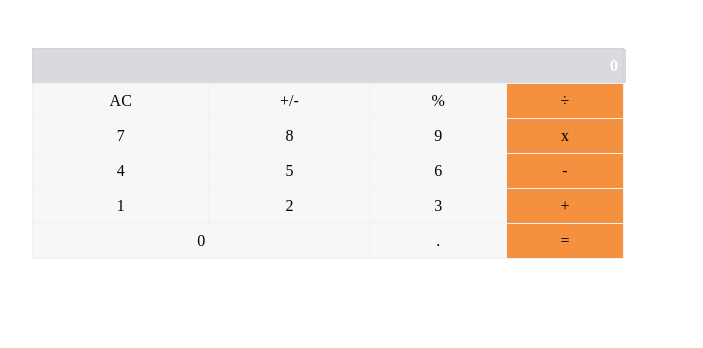
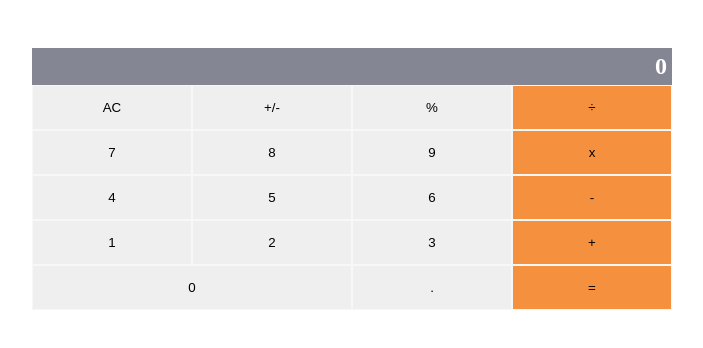
Before and after one commit to bronnie313/Math-magician, a React (Create React App) app: page / in a window 1280 px wide. Shown: the top 348 px of the page, without its empty margins (16-719 px from the left). Built offline with nearby package versions, Linux system fonts and the light colour scheme.

Commit message:
add more functional components

```diff
--- a/src/components/Calculator.js
+++ b/src/components/Calculator.js
@@ -1,41 +1,38 @@
 const Cal = () => (
   <section>
-    <table>
-      <tr>
-        <th className="result" colSpan="4">0</th>
-      </tr>
-      <tr>
-        <td>AC</td>
-        <td>+/-</td>
-        <td>%</td>
-        <td className="last">÷</td>
-
-      </tr>
-      <tr>
-        <td>7</td>
-        <td>8</td>
-        <td>9</td>
-        <td className="last">x</td>
-      </tr>
-      <tr>
-        <td>4</td>
-        <td>5</td>
-        <td>6</td>
-        <td className="last">-</td>
-      </tr>
-      <tr>
-        <td>1</td>
-        <td>2</td>
-        <td>3</td>
-        <td className="last">+</td>
-      </tr>
-      <tr>
-        <td className="zero" colSpan={2}>0</td>
-        <td>.</td>
-        <td className="last">=</td>
-      </tr>
-    </table>
+    <CalculatorScreen />
+    <CalcBtns />
   </section>
 );
 
+const CalculatorScreen = () => (
+  <div className="screen">
+    <h2>0</h2>
+  </div>
+);
+
+const CalcBtns = () => (
+  <article className="keys">
+    <input type="button" value="AC" />
+    <input type="button" value="+/-" />
+    <input type="button" value="%" />
+    <input className="lastColumn" type="button" value="÷" />
+    <input type="button" value="7" />
+    <input type="button" value="8" />
+    <input type="button" value="9" />
+    <input className="lastColumn" type="button" value="x" />
+    <input type="button" value="4" />
+    <input type="button" value="5" />
+    <input type="button" value="6" />
+    <input className="lastColumn" type="button" value="-" />
+    <input type="button" value="1" />
+    <input type="button" value="2" />
+    <input type="button" value="3" />
+    <input className="lastColumn" type="button" value="+" />
+    <input className="zero" type="button" value="0" />
+    <input type="button" value="." />
+    <input className="lastColumn" type="button" value="=" />
+  </article>
+);
+
 export default Cal;
--- a/src/index.css
+++ b/src/index.css
@@ -4,33 +4,33 @@
   box-sizing: border-box;
 }
 
-table {
-  border: 1px solid lightgray;
-  width: 50%;
-  border-collapse: collapse;
-}
-
-th,
-td {
-  border: 1px solid hsla(260, 11%, 95%, 1);
-  padding: 8px;
-  text-align: center;
-  background: hsla(240, 7%, 97%, 1);
+.keys {
+  display: grid;
+  grid-template-columns: repeat(4, 1fr);
 }
 
 section {
+  width: 50%;
   margin: 3rem;
 }
 
-.result {
+.keys input {
+  border: 0.5px solid hsl(210deg 12.5% 96.86%);
+  padding: 14px;
+}
+
+.lastColumn {
+  background-color: hsl(27.21deg 90.15% 60.2%);
+}
+
+.screen {
   display: flex;
   flex-flow: row-reverse;
-  width: 337%;
-  border: none;
   color: white;
-  background: hsl(230deg 8.57% 86.27%);
+  padding: 5px;
+  background: hsl(236deg 6.55% 55.1%);
 }
 
-.last {
-  background-color: hsl(27.21deg 90.15% 60.2%);
+.zero {
+  grid-column: span 2;
 }
```
